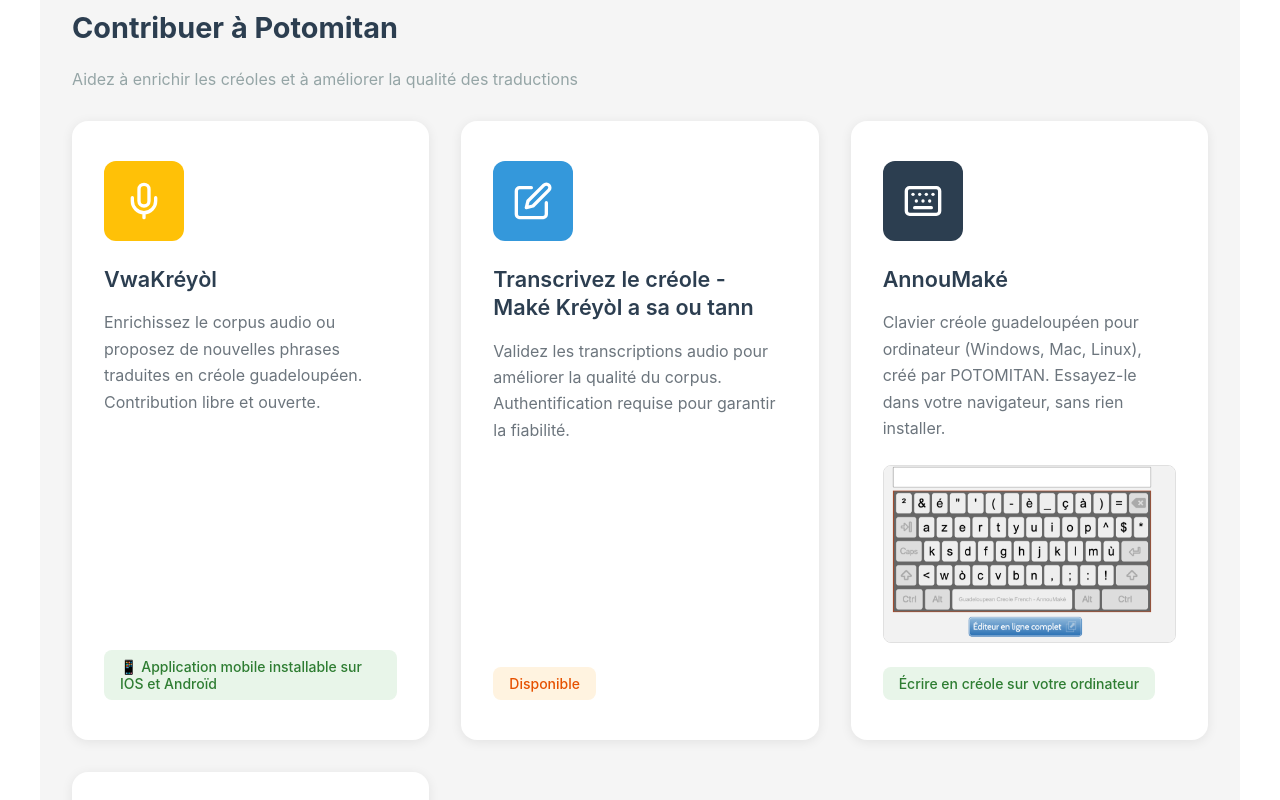
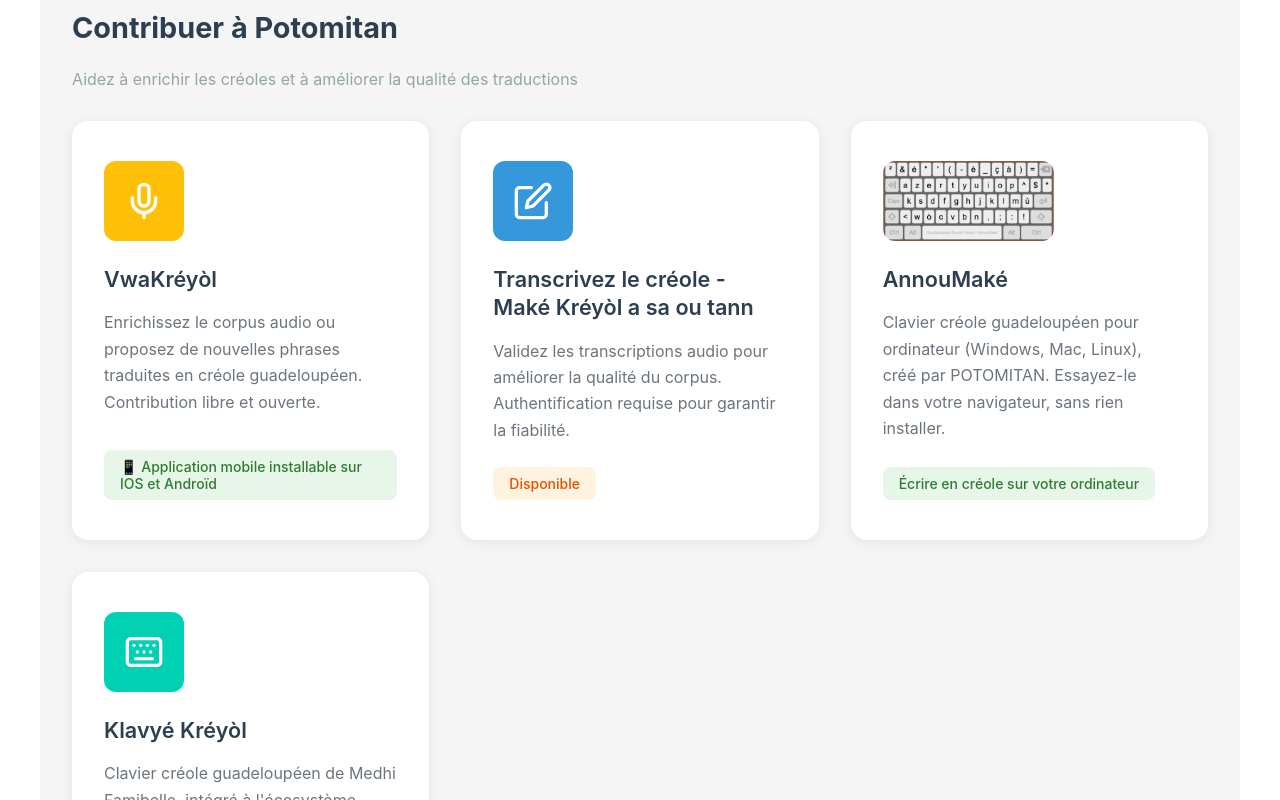
Before and after one commit to Brdcie/potomitan-landing, a React (Vite) app: page / in a window 1280 px wide. Shown: the part 4100-4900 px from the top of the page. Built offline with nearby package versions, Linux system fonts and the light colour scheme.

Commit message:
AnnouMaké : le clavier remplace l'icône de la carte

```diff
--- a/src/components/Applications.jsx
+++ b/src/components/Applications.jsx
@@ -119,22 +119,23 @@ const Applications = () => {
                 target="_blank"
                 rel="noopener noreferrer"
               >
-                <div
-                  className="app-icon-simple"
-                  style={{ backgroundColor: app.iconColor }}
-                >
-                  <IconComponent size={40} strokeWidth={2} color="white" />
-                </div>
-                <h4>{app.title}</h4>
-                <p>{app.description}</p>
-                {app.image && (
+                {app.image ? (
                   <img
-                    className="app-screenshot"
+                    className="app-icon-image"
                     src={app.image.src}
                     alt={app.image.alt}
                     loading="lazy"
                   />
+                ) : (
+                  <div
+                    className="app-icon-simple"
+                    style={{ backgroundColor: app.iconColor }}
+                  >
+                    <IconComponent size={40} strokeWidth={2} color="white" />
+                  </div>
                 )}
+                <h4>{app.title}</h4>
+                <p>{app.description}</p>
                 {app.badge && (
                   <span className={`app-badge badge-${app.badge.type}`}>
                     {app.badge.image ? (
--- a/src/index.css
+++ b/src/index.css
@@ -370,12 +370,17 @@ footer[id] {
   flex-grow: 1;
 }
 
-.app-screenshot {
-  width: 100%;
-  height: auto;
-  border-radius: 8px;
-  border: 1px solid #e0e0e0;
+/* Image à la place de l'icône (AnnouMaké) : même hauteur que les icônes, titres alignés */
+.app-icon-image {
+  height: 80px;
+  width: auto;
+  border-radius: 12px;
   margin-bottom: 1.5rem;
+  transition: transform 0.3s ease;
+}
+
+.app-card-simple:hover .app-icon-image {
+  transform: scale(1.05);
 }
 
 /* Initiative Section */
```
Also changed, not shown: public/annoumake-clavier.png.
